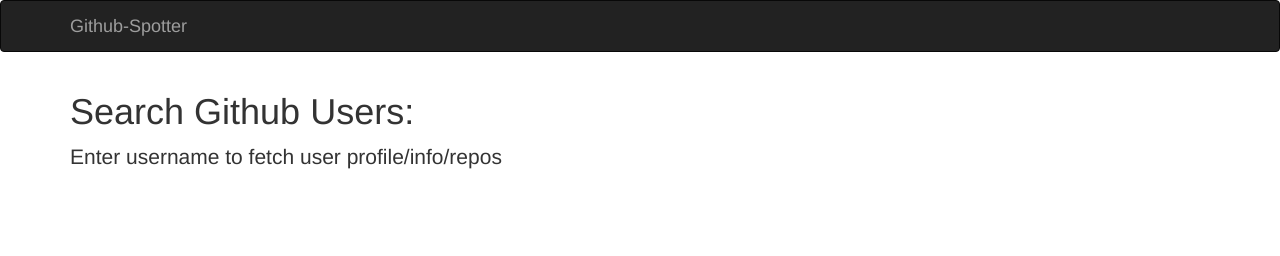
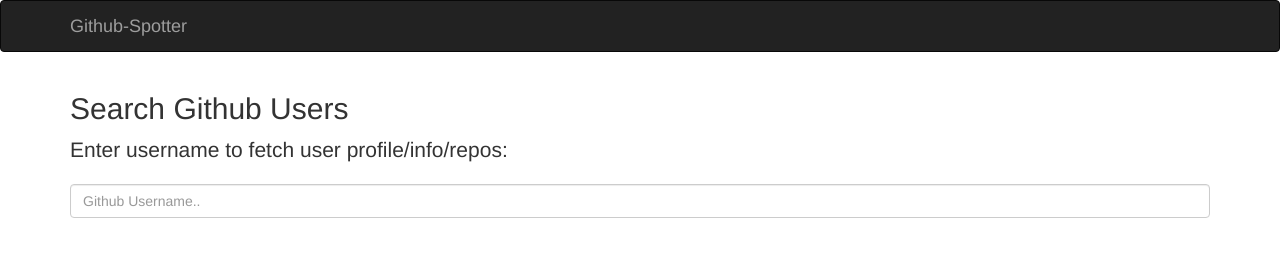
Before and after one commit to Dorani/Github-Spotter, a plain HTML site: page index.html in a window 1280 px wide. Drawn offline with nearby package versions, Linux system fonts and the light colour scheme.

Commit message:
input with id for later, bootstrap class of form control, with placeholder, then we create a div with id of profile, this is where the results of our ajax request will go

```diff
--- a/index.html
+++ b/index.html
@@ -36,9 +36,12 @@
     <div class="container">
 
       <div class="searchContainer">
-        <h1>Search Github Users:</h1>
-        <p class="lead">Enter username to fetch user profile/info/repos</p>
+        <h2>Search Github Users</h2>
+        <p class="lead">Enter username to fetch user profile/info/repos:</p>
+        <input type="text" id="searchUser" class="form-control" placeholder="Github Username..">
       </div>
+      <br>
+      <div id="profile"></div>
 
     </div><!-- /.container -->
 
```
